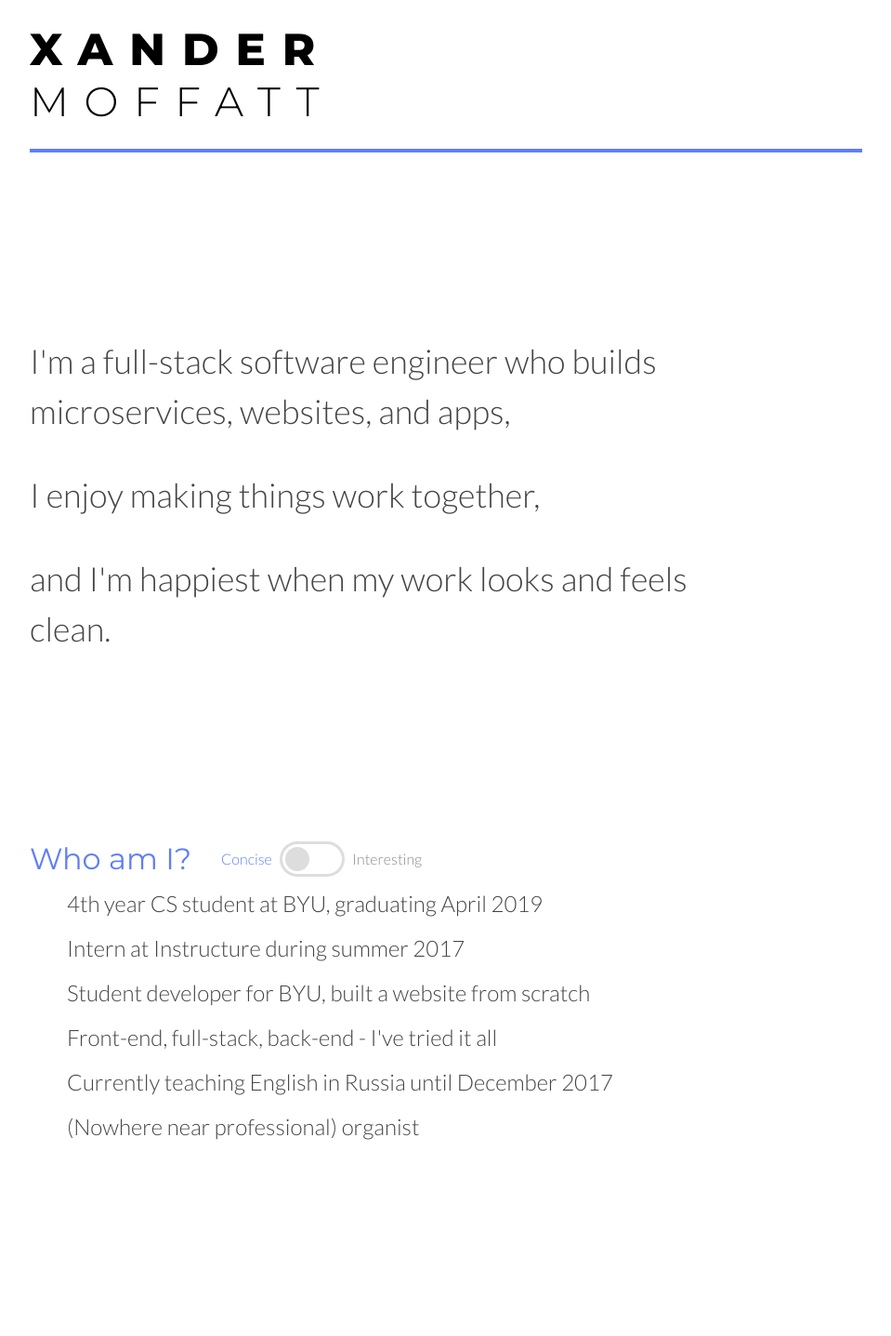
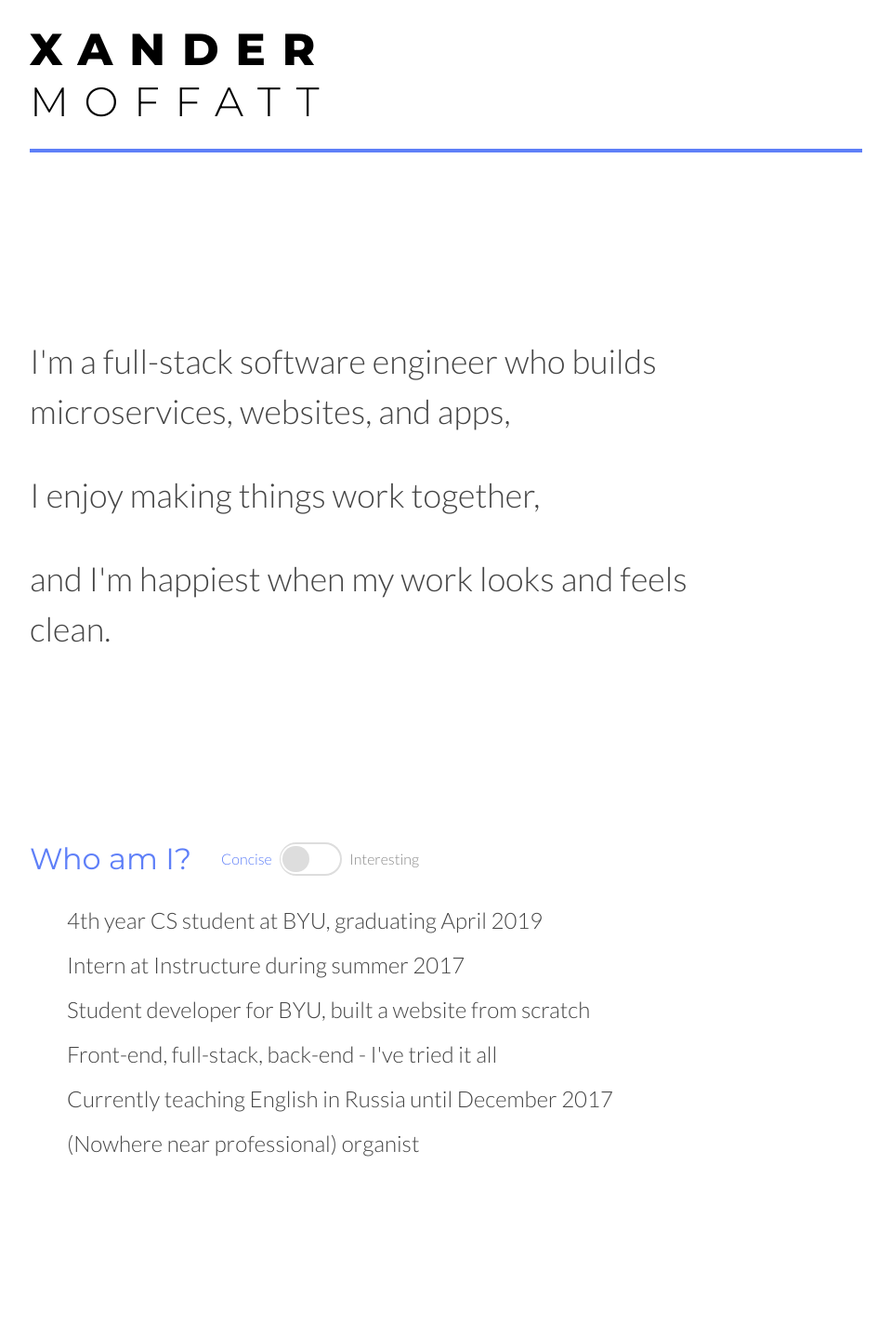
Before and after one commit to xandroxygen/xandroxygen.github.io, a Jekyll site: the page built from index.html, in a window 1280 px wide. Shown: the whole page at 93% size, without its empty margins (160-1119 px from the left). Built offline with Jekyll 4.4.1, drawn with Linux system fonts in a browser that asks for light colours.

Commit message:
add _data and move text in, and resize toggle

```diff
--- a/_includes/intro.html
+++ b/_includes/intro.html
@@ -9,15 +9,11 @@
       </div>
   </div>
   <ul>
-    <li>4th year CS student at BYU, graduating April 2019</li>
-    <li>Intern at Instructure during summer 2017</li>
-    <li>Student developer for BYU, built a website from scratch</li>
-    <li>Front-end, full-stack, back-end - I've tried it all</li>
-    <li>Currently teaching English in Russia until December 2017</li>
-    <li>(Nowhere near professional) organist</li>
+    {% for bullet in site.data.about.concise %}
+    <li>{{ bullet.item }}</li>
+    {% endfor %}
   </ul>
-  <p>I'm a 4th year CS student at BYU, and will graduate in April 2019. Right now, my wife and I are taking a semester to volunteer by teaching English in Russia, which will finish in December. Yes, it's a crazy thing to do, and yes, it's an amazing experience.</p>
-  <p>This summer, I worked for Instructure as a software engineer intern. My team and I rolled out a microservice to our users, and started on another. I loved the exposure to new technology! I've also worked on BYU's custom LMS (Learning Management System), where I got my first taste of real web development - I pored over a massive code base, wrangled existing code, and built a website from scratch.</p>
-  <p>I love it all, from tinkering over front-end design to considering a full stack to enjoying the freedom of the back end. Not having to worry about browser compatibility when working on the backend is great, but I also love implementing something that's visible, and more than just an API.</p>
-  <p>When I'm not coding or in class or teaching English to crazy Russian kids, I'm usually reading whatever I can get my hands on. My wife and I love spending time kayaking and being outdoors in the mountains. I also play the organ, which is just as cool as it sounds.</p>
+  {% for paragraph in site.data.about.interesting %}
+  <p>{{ paragraph.item }}</p>
+  {% endfor %}
 </section>
--- a/css/main.css
+++ b/css/main.css
@@ -82,10 +82,14 @@
   .intro-text ul {
     list-style: none;
     font-size: 1.5em;
-    line-height: 2em;
     position: absolute;
     left: 0;
-    margin: 0; }
+    margin: 0.5 em 0 0; }
+    .intro-text ul li {
+      padding-bottom: 0.5em; }
+    @media screen and (max-width: 850px) {
+      .intro-text ul {
+        font-size: 1.2em; } }
   .intro-text p {
     padding: 0.75em 0;
     font-size: 1.2em;
@@ -121,7 +125,7 @@
       outline: none;
       user-select: none;
       margin: 0 0.5em;
-      padding: 0.2em;
+      padding: 0.1em;
       width: 4em;
       height: 2em;
       background-color: #dddddd;
@@ -133,18 +137,18 @@
       position: absolute;
       content: ""; }
     .intro-text .toggle input + label:before {
-      top: 0.2em;
-      left: 0.2em;
-      right: 0.2em;
-      bottom: 0.2em;
+      top: 0.1em;
+      left: 0.1em;
+      right: 0.1em;
+      bottom: 0.1em;
       background-color: #ffffff;
       border-radius: 2em;
       transition: background 0.4s; }
     .intro-text .toggle input + label:after {
-      top: 0.4em;
-      left: 0.4em;
-      bottom: 0.4em;
-      width: 1.6em;
+      top: 0.2em;
+      left: 0.2em;
+      bottom: 0.2em;
+      width: 1.8em;
       background-color: #dddddd;
       border-radius: 1.8em;
       transition: margin 0.4s; }
```
Also changed, not shown: _data/about.yml (added, +13 -0 lines), _sass/partials/_intro.scss (+11 -4 lines), 1 other file.
